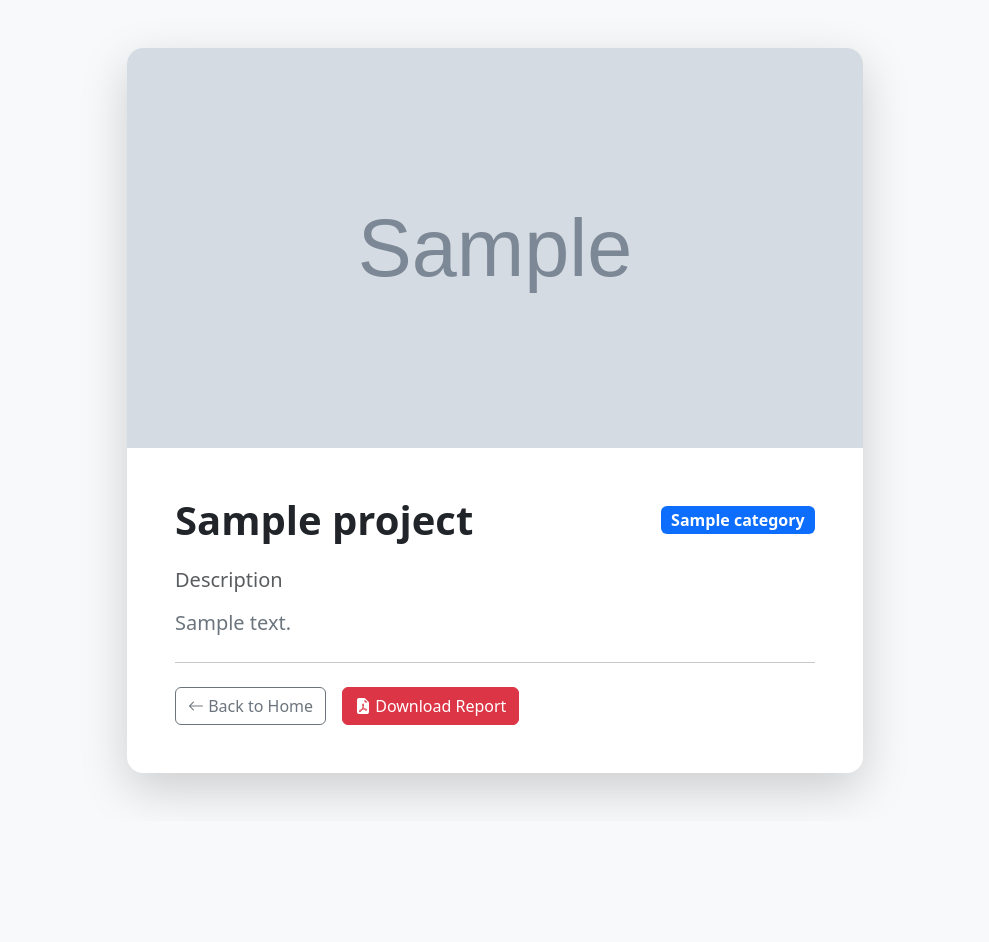
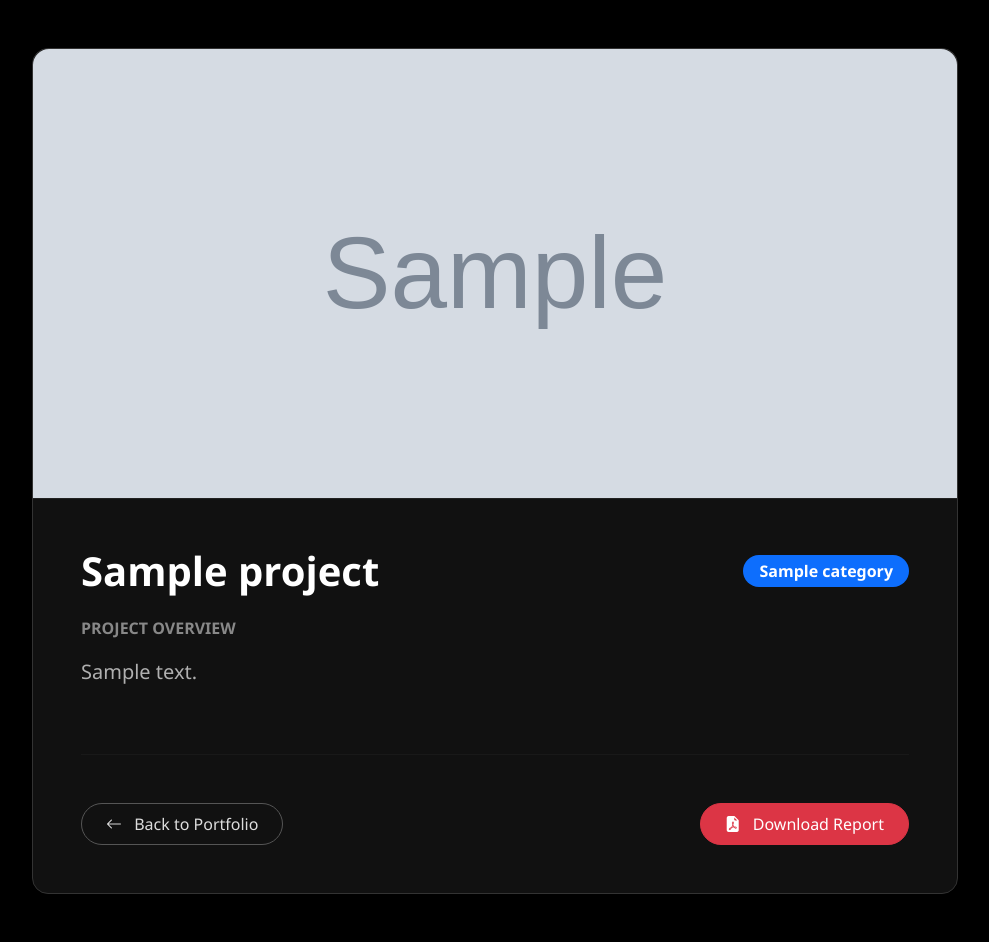
Before and after one commit to Sivaraj-T-hash/Personal-Portfolio-Flask, a Flask app: page /project/0 in a window 1280 px wide. Shown: the whole page, without its empty margins (145-1134 px from the left). Before the commit the page ends 802 px from the top, so only its background shows below. Run offline with Flask 3, Linux system fonts and the light colour scheme; grey boxes marked "Sample" are stand-in pictures; a database or web service that is not in the repository returns one stand-in record (values such as "Sample title").

```diff
--- a/templates/project_details.html
+++ b/templates/project_details.html
@@ -7,42 +7,76 @@
     <link href="https://cdn.jsdelivr.net/npm/bootstrap@5.3.0/dist/css/bootstrap.min.css" rel="stylesheet">
     <link href="https://cdn.jsdelivr.net/npm/bootstrap-icons/font/bootstrap-icons.css" rel="stylesheet">
     <style>
+        /* --- DARK MODE STYLES --- */
+        body {
+            background-color: #000000 !important; /* Pure Black Background */
+            color: #ffffff !important;
+            font-family: "Segoe UI", Roboto, "Helvetica Neue", Arial, sans-serif;
+        }
+        .card {
+            background-color: #111111; /* Very Dark Grey Card */
+            border: 1px solid #333;
+            color: #ffffff;
+        }
+        .text-secondary {
+            color: #b0b0b0 !important; /* Light Grey Text */
+        }
+        .text-muted {
+            color: #888 !important;
+        }
+        .btn-outline-light {
+            border-color: #555;
+            color: #ddd;
+        }
+        .btn-outline-light:hover {
+            background-color: #333;
+            color: #fff;
+        }
+        /* Image Header Style */
         .project-img-header {
             width: 100%;
-            height: 400px;
+            height: 450px;
             object-fit: cover;
             border-top-left-radius: var(--bs-border-radius-xl) !important;
             border-top-right-radius: var(--bs-border-radius-xl) !important;
+            border-bottom: 1px solid #222;
         }
     </style>
 </head>
-<body class="bg-light">
+<body>
 
     <div class="container py-5">
         <div class="row justify-content-center">
-            <div class="col-lg-8">
-                <div class="card shadow-lg border-0 rounded-4">
+            <div class="col-lg-10">
+                <div class="card shadow-lg rounded-4">
+
                     <img src="{{ project.image }}" class="project-img-header" alt="{{ project.title }}">
 
                     <div class="card-body p-5">
-                        <div class="d-flex justify-content-between align-items-center mb-4">
-                            <h1 class="fw-bold mb-0">{{ project.title }}</h1>
-                            <span class="badge bg-primary fs-6">{{ project.category }}</span>
+                        <div class="d-flex justify-content-between align-items-center mb-4 flex-wrap gap-2">
+                            <h1 class="fw-bold mb-0 display-6">{{ project.title }}</h1>
+                            <span class="badge bg-primary fs-6 px-3 py-2 rounded-pill">{{ project.category }}</span>
                         </div>
 
-                        <h5 class="text-muted mb-3">Description</h5>
-                        <p class="lead text-secondary">{{ project.description }}</p>
+                        <div class="row">
+                            <div class="col-md-12">
+                                <h5 class="text-uppercase text-muted fs-6 fw-bold mb-3">Project Overview</h5>
+                                <p class="lead text-secondary" style="line-height: 1.8;">
+                                    {{ project.description }}
+                                </p>
+                            </div>
+                        </div>
 
-                        <hr class="my-4">
+                        <hr class="my-5" style="border-color: #333;">
 
-                        <div class="d-flex gap-3">
-                            <a href="/" class="btn btn-outline-secondary">
-                                <i class="bi bi-arrow-left"></i> Back to Home
+                        <div class="d-flex justify-content-between align-items-center">
+                            <a href="/" class="btn btn-outline-light px-4 py-2 rounded-pill">
+                                <i class="bi bi-arrow-left me-2"></i> Back to Portfolio
                             </a>
 
                             {% if project.report %}
-                            <a href="{{ project.report }}" target="_blank" class="btn btn-danger">
-                                <i class="bi bi-file-earmark-pdf-fill"></i> Download Report
+                            <a href="{{ project.report }}" target="_blank" class="btn btn-danger px-4 py-2 rounded-pill">
+                                <i class="bi bi-file-earmark-pdf-fill me-2"></i> Download Report
                             </a>
                             {% endif %}
                         </div>
```
